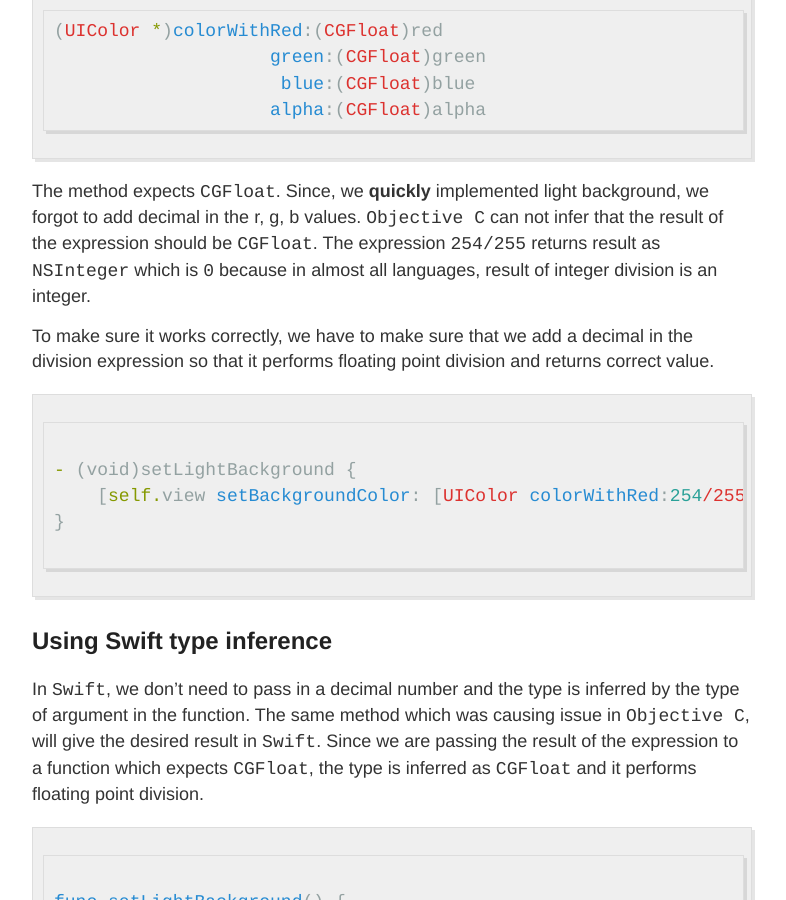
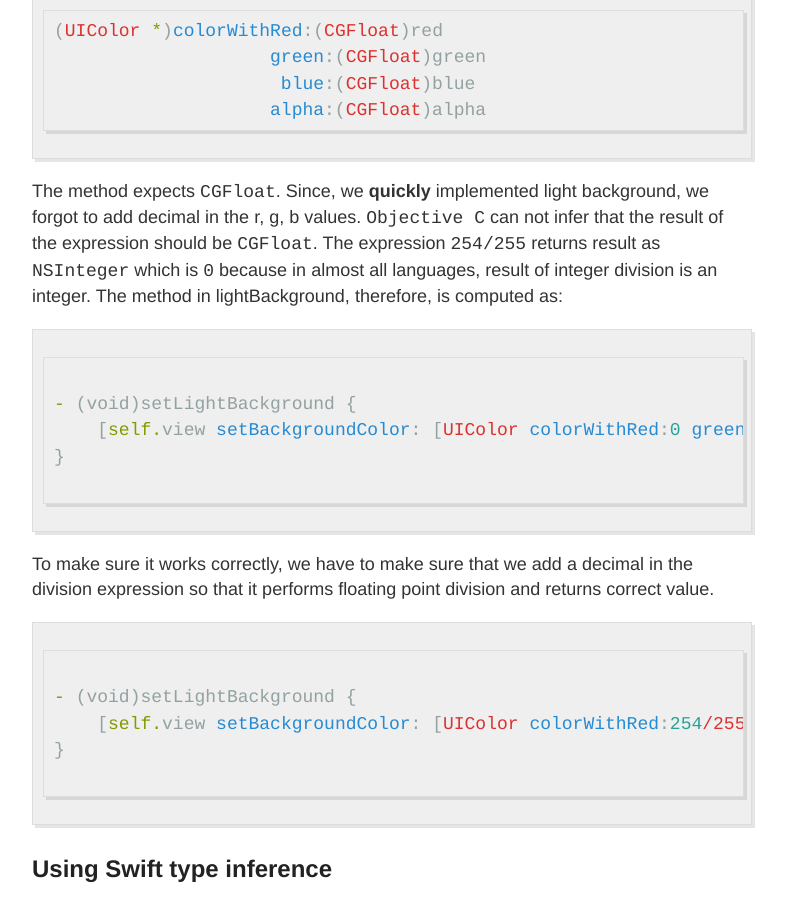
Before and after one commit to Vishal-Singh-Panwar/Vishal-Singh-Panwar.github.io, a Jekyll site: the page built from _posts/2016-7-5-SwiftTypeInference.md, in a window 1280 px wide and 900 px high, scrolled down 3994 px. Shown: the whole window, without its empty margins (248-1034 px from the left). Built offline with Jekyll 4.4.1, drawn with Linux system fonts in a browser that asks for light colours; comment, search, counter and statistics services are not loaded.

Commit message:
Added clarification

````diff
--- a/_posts/2016-7-5-SwiftTypeInference.md
+++ b/_posts/2016-7-5-SwiftTypeInference.md
@@ -77,8 +77,15 @@ Where is the light?
                      blue:(CGFloat)blue
                     alpha:(CGFloat)alpha
 ```
-The method expects `CGFloat`. Since, we **quickly** implemented light background, we forgot to add decimal in the r, g, b values. `Objective C` can not infer that the result of the expression should be `CGFloat`. The expression `254/255` returns result as `NSInteger` which is `0` because in almost all languages, result of integer division is an integer.
+The method expects `CGFloat`. Since, we **quickly** implemented light background, we forgot to add decimal in the r, g, b values. `Objective C` can not infer that the result of the expression should be `CGFloat`. The expression `254/255` returns result as `NSInteger` which is `0` because in almost all languages, result of integer division is an integer. The method in lightBackground, therefore, is computed as:
 
+```swift
+
+- (void)setLightBackground {
+    [self.view setBackgroundColor: [UIColor colorWithRed:0 green:0 blue:0 alpha:1]]; //this is actually a black color.
+}
+
+```
 To make sure it works correctly, we have to make sure that we add a decimal in the division expression so that it performs floating point division and returns correct value.
 
 ```swift
````
